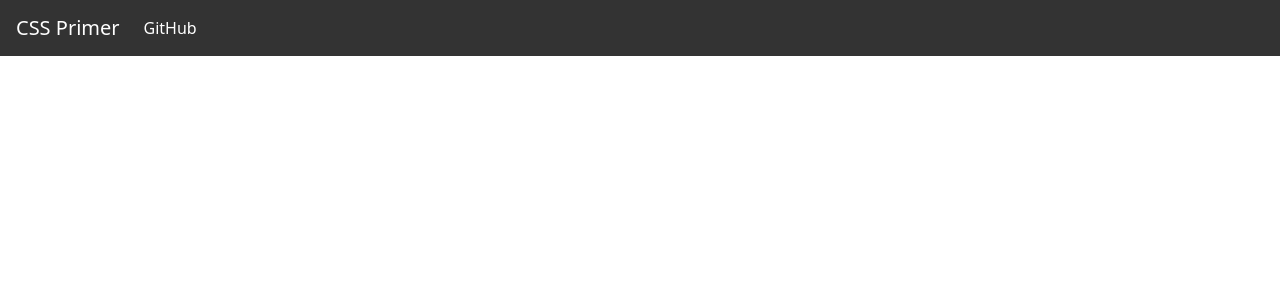
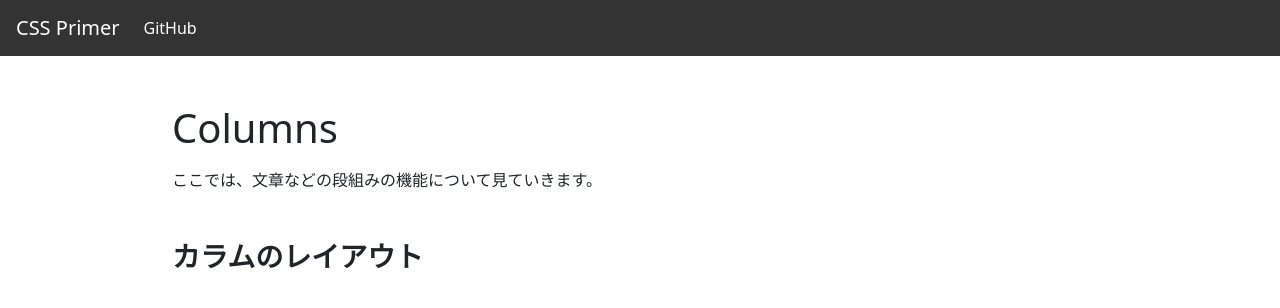
Before and after one commit to penicillin0/css-primer, a React (Create React App) app: page /columns in a window 1280 px wide. Shown: the top 308 px of the page. Built offline with nearby package versions, Linux system fonts and the light colour scheme.

Commit message:
add columns page

```diff
--- a/src/RoutingPage.tsx
+++ b/src/RoutingPage.tsx
@@ -4,6 +4,7 @@ import { About } from "./pages/About/About";
 import { LandingPage } from "./pages/LandingPage/LandingPage";
 import { WebFont } from "./pages/WebFont/WebFont";
 import { Text } from "./pages/Text/Text";
+import { Columns } from "./pages/Columns/Columns";
 
 export const RootingPage = () => {
   return (
@@ -12,6 +13,7 @@ export const RootingPage = () => {
       <Route exact path="/webfont" component={WebFont} />
       <Route exact path="/about" component={About} />
       <Route exact path="/text" component={Text} />
+      <Route exact path="/columns" component={Columns} />
     </Switch>
   );
 };
--- /dev/null
+++ b/src/pages/Columns/Columns.tsx
@@ -0,0 +1,21 @@
+import React from "react";
+import styled from "styled-components";
+import SyntaxHighlighter from "react-syntax-highlighter";
+import { monokai } from "react-syntax-highlighter/dist/esm/styles/hljs";
+import { Demo } from "../../components/Demo";
+
+type Props = {};
+
+export const Columns: React.FC<Props> = () => {
+  return (
+    <>
+      <h1 className="my-3">Columns</h1>
+      <p className="mb-5">
+        ここでは、文章などの段組みの機能について見ていきます。
+      </p>
+      <h3 className="mb-3">
+        <b>カラムのレイアウト</b>
+      </h3>
+    </>
+  );
+};
--- a/src/pages/LandingPage/LandingPage.tsx
+++ b/src/pages/LandingPage/LandingPage.tsx
@@ -27,6 +27,9 @@ export const LandingPage: React.FC<Props> = () => {
         </li>
         <li>
           <Link to="/text">Text</Link>
+        </li>{" "}
+        <li>
+          <Link to="/columns">Columns</Link>
         </li>
       </div>
     </div>
```
